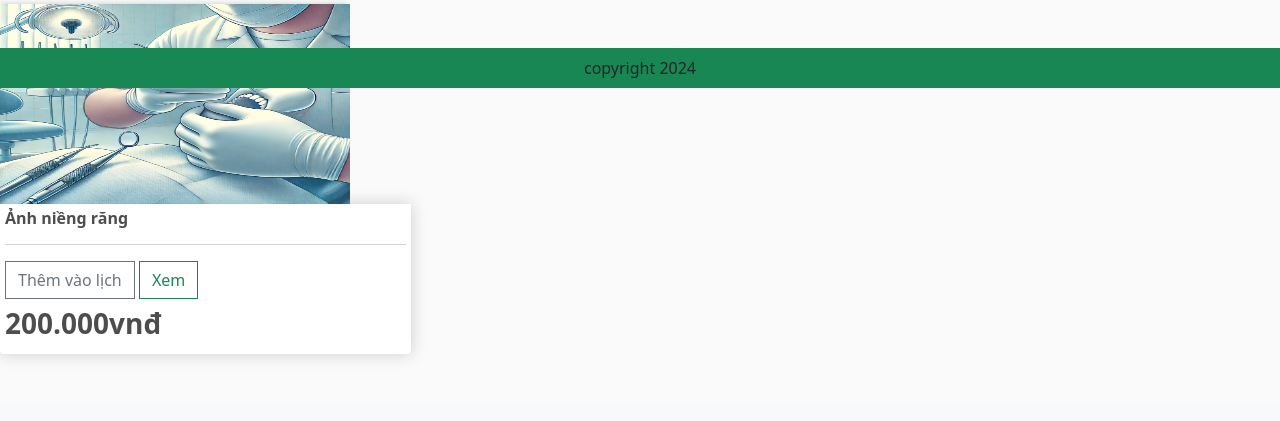
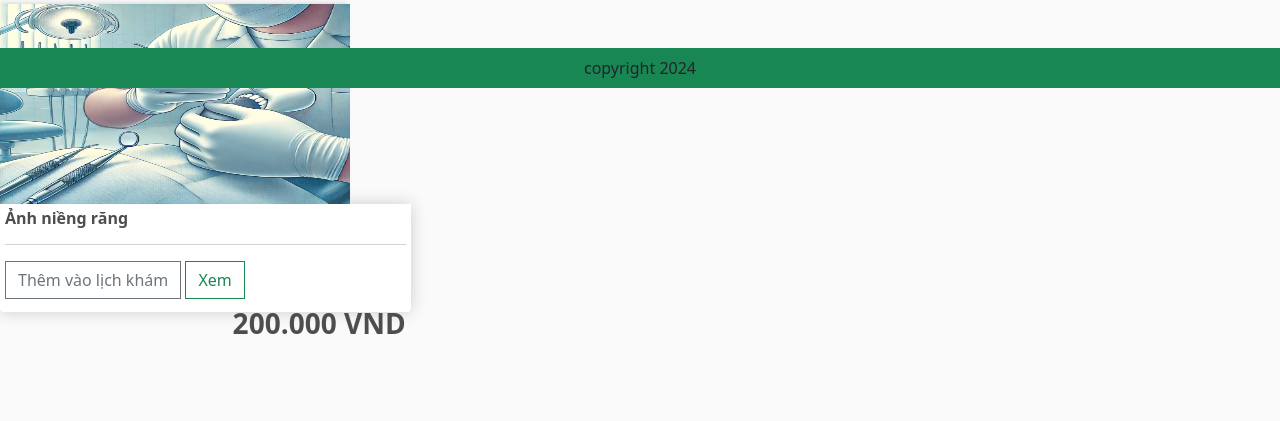
Before and after one commit to CNTT-WED-UTH/Nen-tang-dat-lich-phong-kham-nha-khoa, a Django app: page / in a window 1280 px wide. Shown: the part 712-1133 px from the top of the page. Before the commit the page ends 1071 px from the top, so only its background shows below. Run offline with Django 5.2, Linux system fonts and the light colour scheme; some libraries are stand-ins or nearby versions.

Commit message:
suachduoc

```diff
--- a/web-dat-lich-kham-benh/app/templates/app/home.html
+++ b/web-dat-lich-kham-benh/app/templates/app/home.html
@@ -43,17 +43,17 @@
 {% block main-content %}
 <div class="row">
   <div class="col-lg-4">
-    <img class="thumbnail" src="{% static 'app/images/nhorang.webp' %}" >
+    <img class="thumbnail" src="{% static 'app/images/nhorang.webp' %}" />
     <div class="box-element product">
       <h6><strong>Ảnh niềng răng</strong><h6>
       <hr>
 
-      <button class="btn btn-outline-secondary add-btn">Thêm vào lịch</button>
+      <button class="btn btn-outline-secondary add-btn">Thêm vào lịch khám</button>
       <a class="btn btn-outline-success" href="#">Xem</a>
-      <h3 class="display: inline-block; float: right"><strong>200.000vnđ</strong></h3>
+      <h3 style="display: inline-block; float: right"><strong>200.000 VND</strong></h3>
       </div>
   </div>
 </div>
 
-<br/> <br/>
+<br/> <br/> <br/>
 {% endblock main-content%}
```
